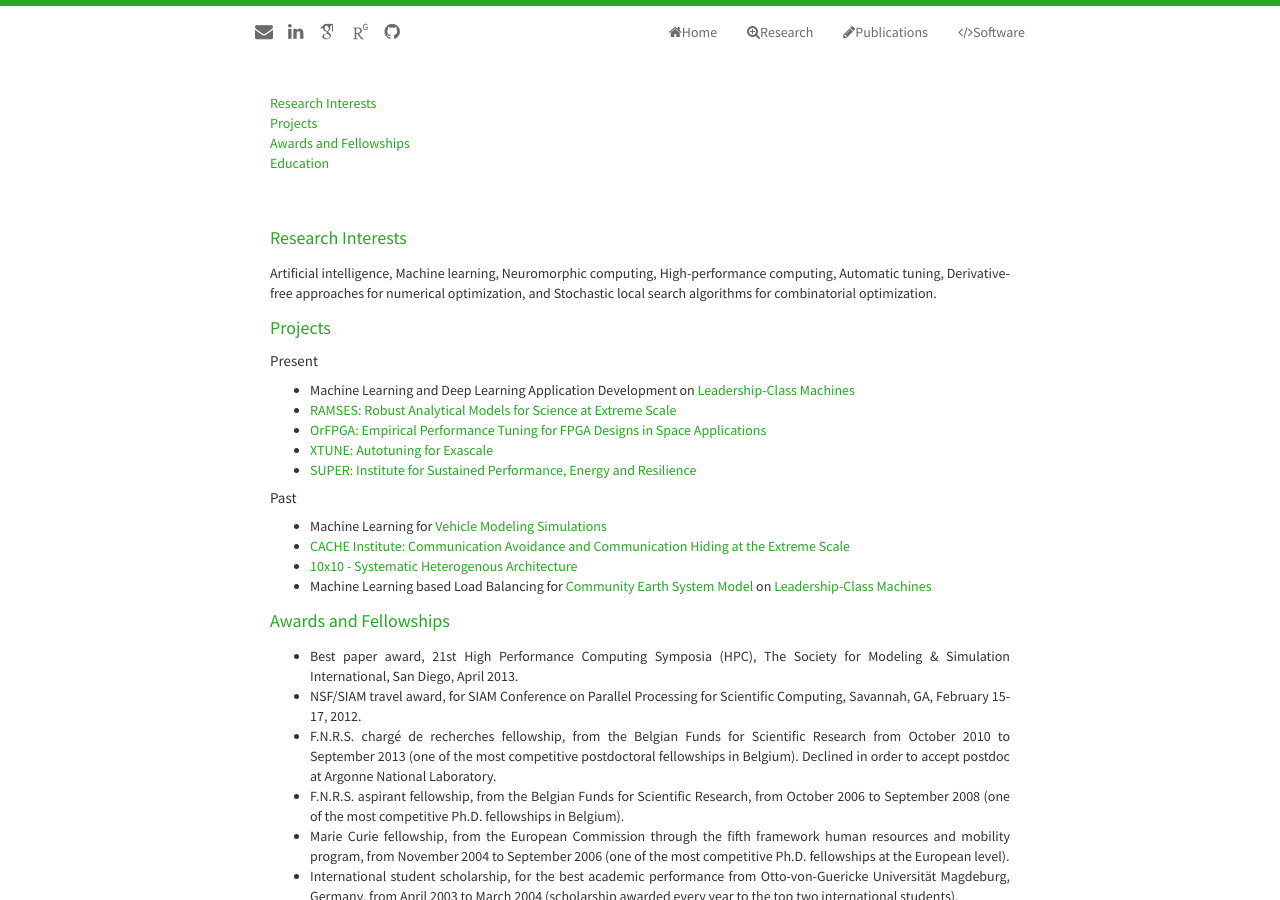
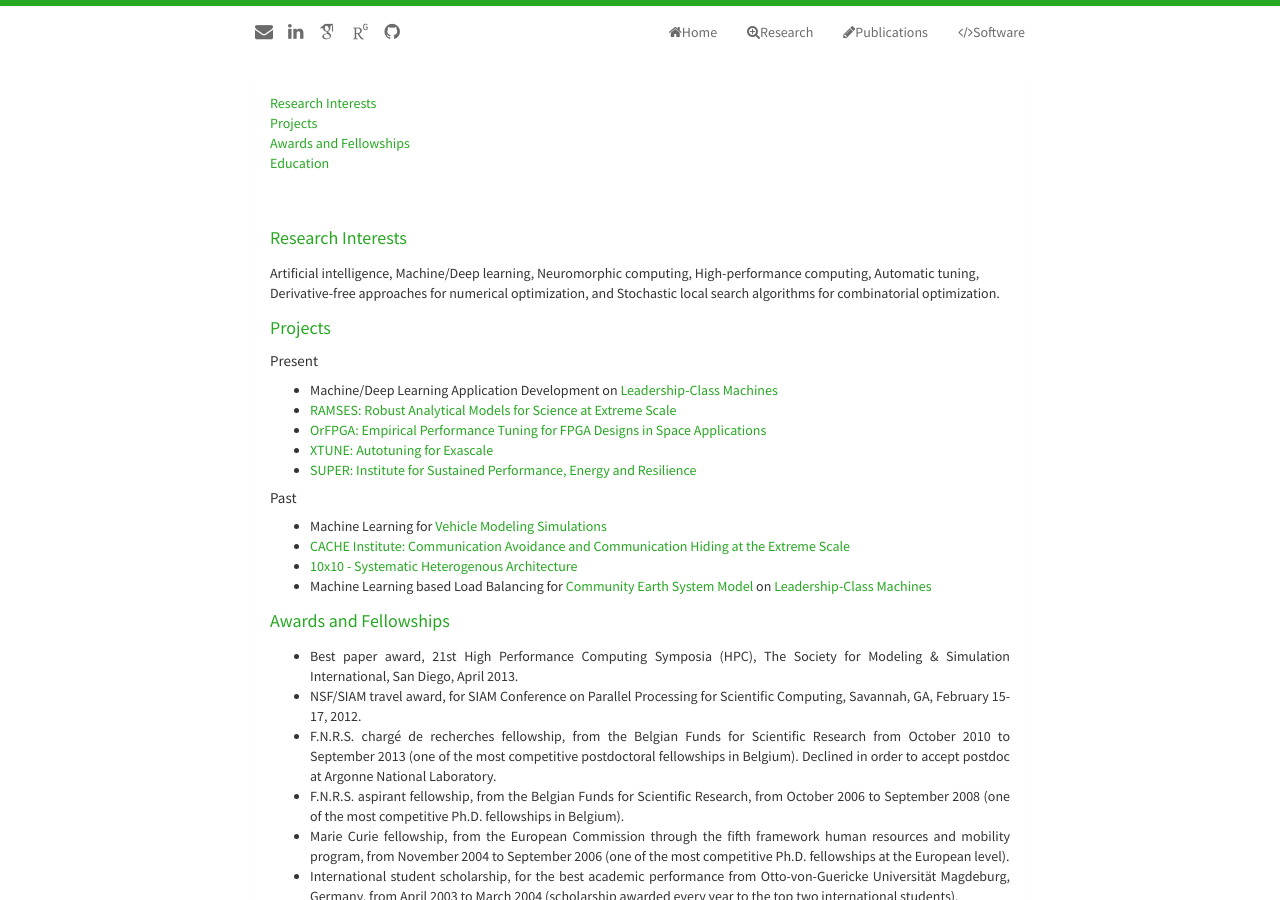
Before and after one commit to pbalapra/pbalapra.github.io, a Jekyll site: the page built from research.html, in a window 1280 px wide and 900 px high. Built offline with Jekyll 4.4.1, drawn with Linux system fonts in a browser that asks for light colours; nearby versions of some CDN libraries; some web fonts are replaced.

Commit message:
minor edit

```diff
--- a/_includes/research.html
+++ b/_includes/research.html
@@ -14,14 +14,14 @@
     <div class="panel-body">
     <h5> <a name="interests" id="interests">Research Interests</a></h5>
     <p>
-        Artificial intelligence, Machine learning, Neuromorphic computing, High-performance computing, Automatic tuning, Derivative-free approaches for numerical
+        Artificial intelligence, Machine/Deep learning, Neuromorphic computing, High-performance computing, Automatic tuning, Derivative-free approaches for numerical
         optimization, and Stochastic local search algorithms for combinatorial optimization.
     </p>
 
     <h5> <a name="projects" id="projects">Projects</a></h5>
     <h6>Present</h6>
     <ul class="itemize1">
-    <li> Machine Learning and Deep Learning Application Development on <a href="https://www.alcf.anl.gov/mira" target="_blank"> Leadership-Class Machines</a></li>
+    <li> Machine/Deep Learning Application Development on <a href="https://www.alcf.anl.gov/mira" target="_blank"> Leadership-Class Machines</a></li>
     <li><a href="https://sites.google.com/site/ramsesdoeproject/" target="_blank">RAMSES: Robust Analytical Models for Science at Extreme Scale </a>  </li>
     <li><a href="http://sbir.gsfc.nasa.gov/content/orfpga-empirical-performance-tuning-tool-fpga-designs" target="_blank">OrFPGA: Empirical Performance Tuning for FPGA Designs in Space Applications </a>  </li>
     <li><a href="http://ctop.cs.utah.edu/x-tune/" target="_blank">XTUNE: Autotuning for Exascale</a>  </li>
```
